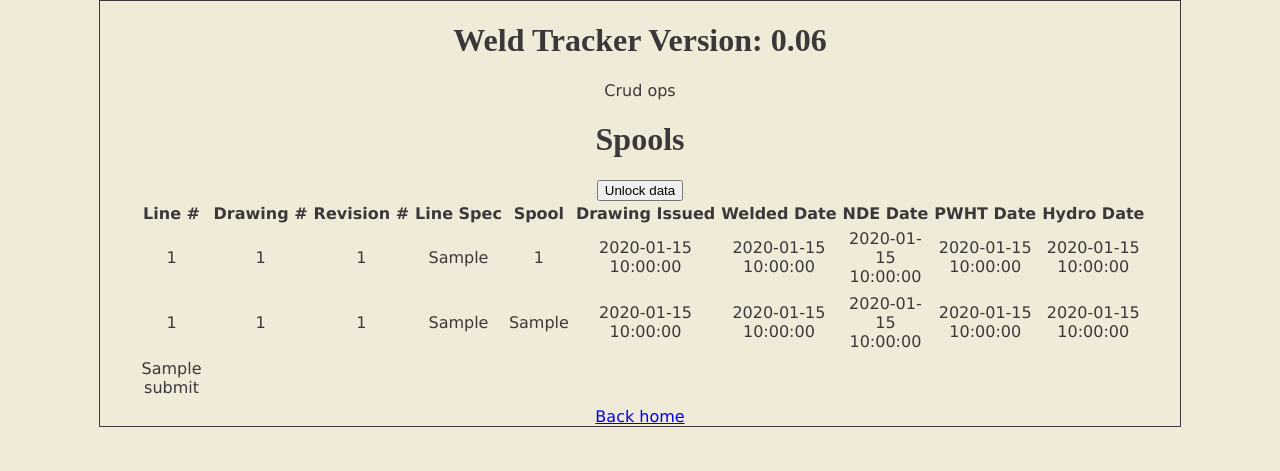
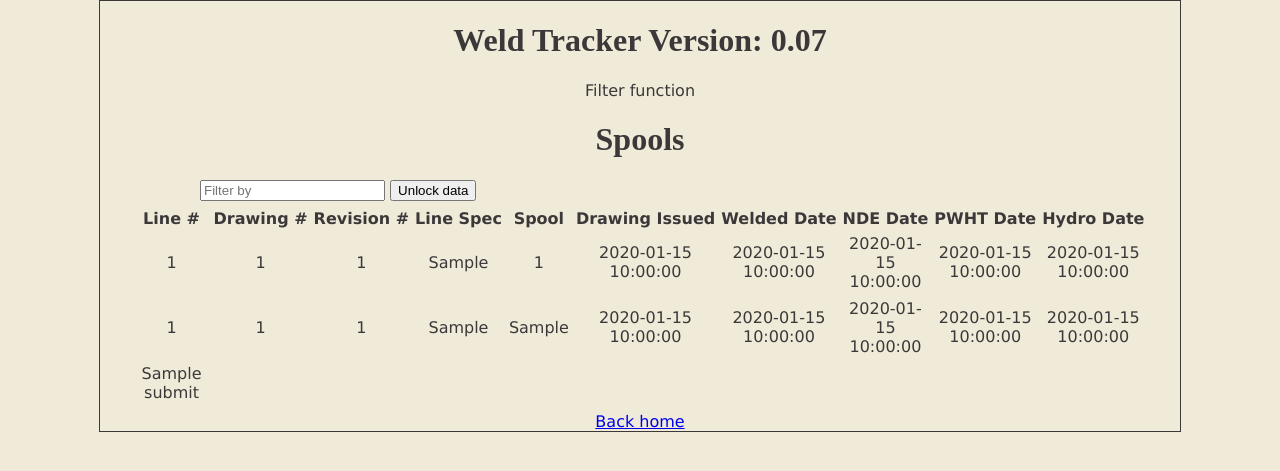
Before and after one commit to pwoodland/weld_tracker, a Python web app: template templates/spools.html in a window 1280 px wide. Shown: the top 471 px of the page. Run offline with Jinja, Linux system fonts and the light colour scheme; the template is opened without the code that fills it: most values are stand-ins (such as "Sample title", 1, 10 or a date in 2020).

Commit message:
vanilla filter
opted for self-made option for filter instead of data_tables

```diff
--- a/static/main_css.css
+++ b/static/main_css.css
@@ -43,3 +43,8 @@ ul {
     margin: auto;
     margin-bottom: 25px;
 }
+
+#UI {
+    text-align:  left;
+    margin:    5px 100px;
+}
--- a/static/spools.js
+++ b/static/spools.js
@@ -114,3 +114,29 @@ function changeLock() {
 // Create event listener for button click
 const lockButton = document.getElementById('lock');
 lockButton.addEventListener('click', changeLock);
+
+// start a filter option
+// create event listener for search box
+const searchBox = document.getElementById('search_box');
+searchBox.addEventListener('keyup', searchTable);
+
+// define search box filter
+function searchTable() {
+    const filters = this.value.toUpperCase().split(" ");            // creating multiple filters if space in search box
+    const tableBody = document.getElementById("spools_data");        // getting the tbody (weld data)
+    const tableRows = tableBody.getElementsByTagName("tr");         // getting all the rows in the tbody
+
+    for (row of tableRows) {
+        const tcells = row.cells;
+        let shouldDisplayRow = false;
+        for (let cell = 1; cell < tcells.length; cell++) {           // ignoring first column cause its just the database id#
+            for (filter of filters) {
+                if ((tcells[cell].innerText.toUpperCase().includes(filter)) || tcells[cell].textContent.toUpperCase().includes(filter)) {
+                    shouldDisplayRow = true;
+                    break;
+                }
+            }
+        }
+        row.style.display = shouldDisplayRow ? "" : "none";
+    }
+}
--- a/templates/base.html
+++ b/templates/base.html
@@ -4,8 +4,8 @@
         <link rel="stylesheet" href="/static/main_css.css">
     </head>
     <body>
-        <h1>Weld Tracker Version: 0.06</h1>
-        <p>Crud ops</p>
+        <h1>Weld Tracker Version: 0.07</h1>
+        <p>Filter function</p>
         {% block content %}
         {% endblock %}
         <a href="/">Back home</a>
--- a/templates/spools.html
+++ b/templates/spools.html
@@ -2,7 +2,10 @@
 {% block content %}
     <script src="static/spools.js" defer></script>
     <h1>Spools</h1>
-    <button id="lock">Unlock data</button>
+    <div id="UI">
+        <input type="text" id="search_box" placeholder="Filter by">
+        <button id="lock">Unlock data</button>
+    </div>
     <table>
         <thead>
             <tr>
@@ -19,7 +22,7 @@
                 <th>Hydro Date</th>
             </tr>
         </thead>
-        <tbody>
+        <tbody id="spools_data">
             {% for spool in spools %}
             <tr>
                 <td contenteditable="false" class="editable"> {{ spool.id }}</td>
--- a/templates/welds.html
+++ b/templates/welds.html
@@ -2,7 +2,10 @@
 {% block content %}
     <script src="static/welds.js" defer></script>
     <h1>Welds</h1>
+    <div id="UI">
+    <input type="text" id="search_box" placeholder="Filter by">
     <button id="lock">Unlock data</button>
+    </div>
     <table>
         <thead>
             <tr>
@@ -20,7 +23,7 @@
                 <th>NDE Date</th>
             </tr>
         </thead>
-        <tbody>
+        <tbody id="welds_data">
             <!-- for loop iterates through first list in table data, rows is not only the index but also a list itself -->
             {% for weld in welds %}
             <tr>
```
Also changed, not shown: static/welds.js (+27 -0 lines).
